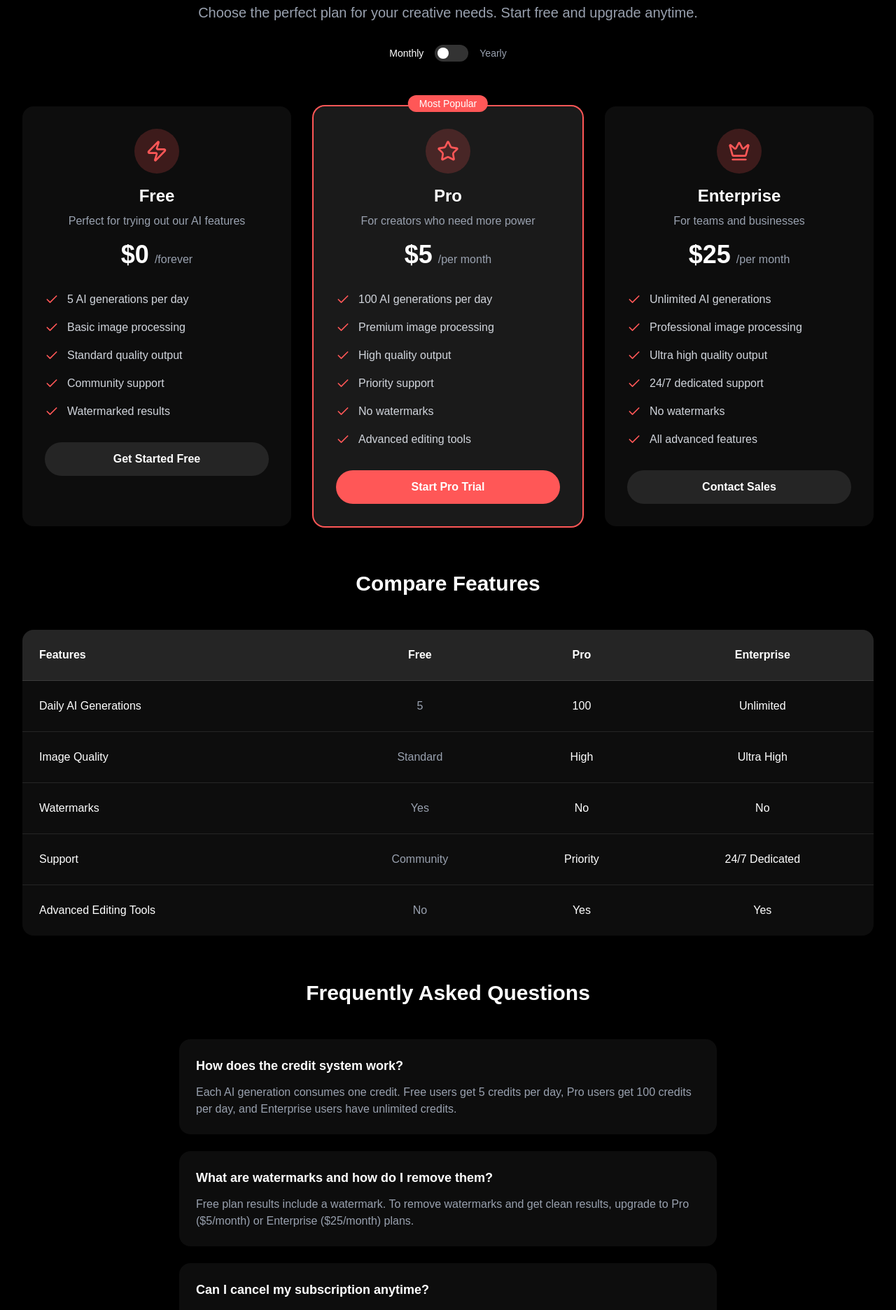
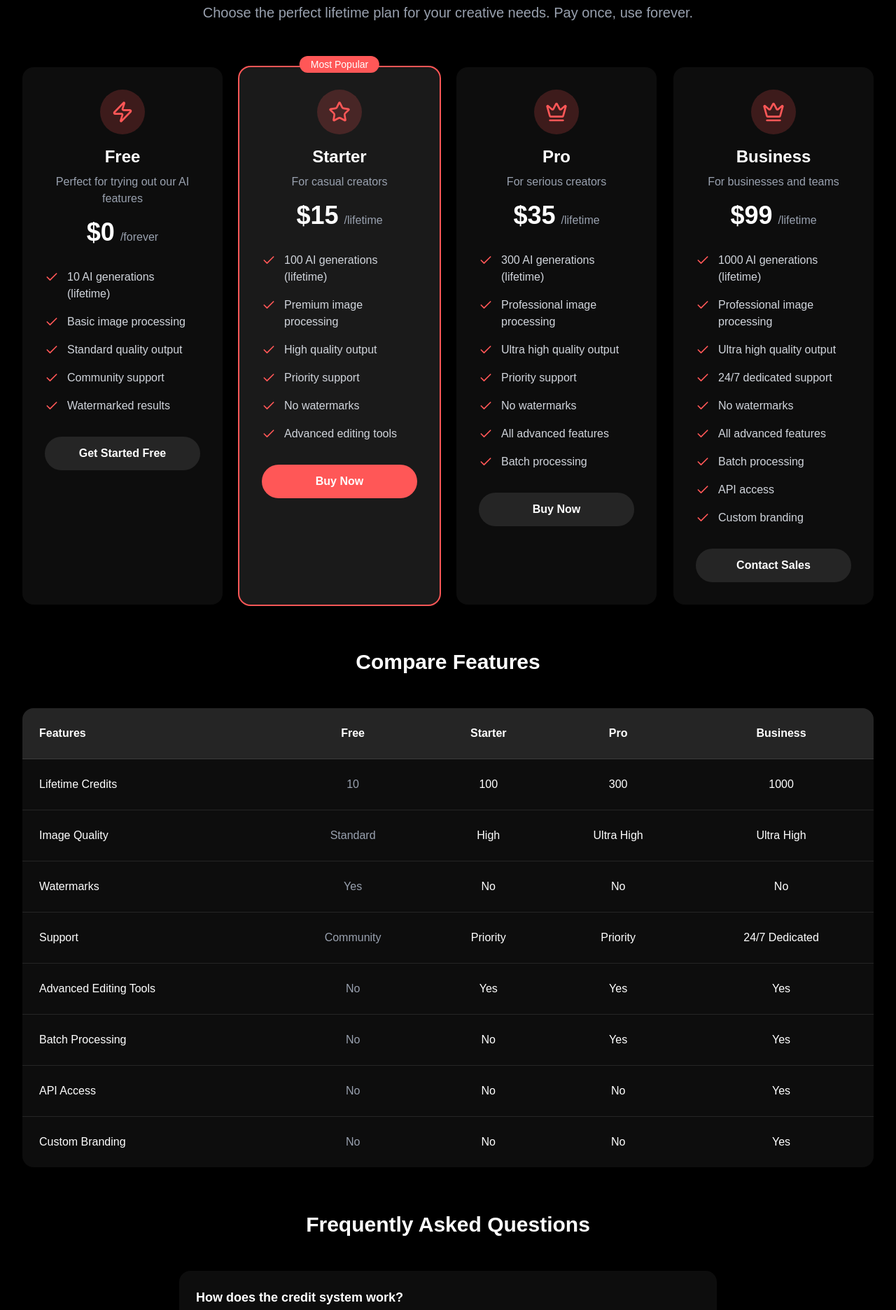
Before and after one commit to calfitai/mrphus, a Next.js app: page /pricing in a window 1280 px wide. Shown: the part 160-2032 px from the top of the page at 70% size. Built offline with nearby package versions, Linux system fonts and the light colour scheme.

Commit message:
MAJOR: Redesign pricing with lifetime plans - remove daily limits, add realistic pricing based on API costs, 4-tier structure

```diff
--- a/src/app/pricing/page.tsx
+++ b/src/app/pricing/page.tsx
@@ -14,14 +14,14 @@ const pricingPlans = [
     description: 'Perfect for trying out our AI features',
     icon: Zap,
     features: [
-      '5 AI generations per day',
+      '10 AI generations (lifetime)',
       'Basic image processing',
       'Standard quality output',
       'Community support',
       'Watermarked results'
     ],
     limitations: [
-      'Limited to 5 generations daily',
+      'Limited to 10 generations total',
       'Standard processing speed',
       'Basic support only'
     ],
@@ -29,14 +29,14 @@ const pricingPlans = [
     popular: false
   },
   {
-    id: 'pro',
-    name: 'Pro',
-    price: '$5',
-    period: 'per month',
-    description: 'For creators who need more power',
+    id: 'starter',
+    name: 'Starter',
+    price: '$15',
+    period: 'lifetime',
+    description: 'For casual creators',
     icon: Star,
     features: [
-      '100 AI generations per day',
+      '100 AI generations (lifetime)',
       'Premium image processing',
       'High quality output',
       'Priority support',
@@ -44,23 +44,46 @@ const pricingPlans = [
       'Advanced editing tools'
     ],
     limitations: [],
-    cta: 'Start Pro Trial',
+    cta: 'Buy Now',
     popular: true
   },
   {
-    id: 'enterprise',
-    name: 'Enterprise',
-    price: '$25',
-    period: 'per month',
-    description: 'For teams and businesses',
+    id: 'pro',
+    name: 'Pro',
+    price: '$35',
+    period: 'lifetime',
+    description: 'For serious creators',
     icon: Crown,
     features: [
-      'Unlimited AI generations',
+      '300 AI generations (lifetime)',
+      'Professional image processing',
+      'Ultra high quality output',
+      'Priority support',
+      'No watermarks',
+      'All advanced features',
+      'Batch processing'
+    ],
+    limitations: [],
+    cta: 'Buy Now',
+    popular: false
+  },
+  {
+    id: 'business',
+    name: 'Business',
+    price: '$99',
+    period: 'lifetime',
+    description: 'For businesses and teams',
+    icon: Crown,
+    features: [
+      '1000 AI generations (lifetime)',
       'Professional image processing',
       'Ultra high quality output',
       '24/7 dedicated support',
       'No watermarks',
-      'All advanced features'
+      'All advanced features',
+      'Batch processing',
+      'API access',
+      'Custom branding'
     ],
     limitations: [],
     cta: 'Contact Sales',
@@ -71,36 +94,35 @@ const pricingPlans = [
 const faqs = [
   {
     question: 'How does the credit system work?',
-    answer: 'Each AI generation consumes one credit. Free users get 5 credits per day, Pro users get 100 credits per day, and Enterprise users have unlimited credits.'
+    answer: 'Each AI generation consumes one credit. Free users get 10 credits lifetime, Starter plan gives 100 credits lifetime, Pro plan gives 300 credits lifetime, and Business plan gives 1000 credits lifetime.'
   },
   {
     question: 'What are watermarks and how do I remove them?',
-    answer: 'Free plan results include a watermark. To remove watermarks and get clean results, upgrade to Pro ($5/month) or Enterprise ($25/month) plans.'
+    answer: 'Free plan results include a watermark. To remove watermarks and get clean results, upgrade to any paid plan (Starter $15, Pro $35, or Business $99).'
   },
   {
-    question: 'Can I cancel my subscription anytime?',
-    answer: 'Yes, you can cancel your subscription at any time. You\'ll continue to have access to your plan features until the end of your billing period.'
+    question: 'Are these really lifetime plans?',
+    answer: 'Yes! All our plans are one-time payments with lifetime access. No monthly subscriptions, no recurring charges. Pay once and use forever.'
   },
   {
     question: 'What payment methods do you accept?',
-    answer: 'We accept all major credit cards and PayPal for all plans.'
-  },
-  {
-    question: 'Is there a free trial for paid plans?',
-    answer: 'Yes! Pro plan comes with a 7-day free trial. Enterprise plans include a 14-day free trial.'
+    answer: 'We accept all major credit cards, PayPal, and cryptocurrency for all plans.'
   },
   {
     question: 'Do you offer refunds?',
-    answer: 'We offer a 30-day money-back guarantee for all paid plans. If you\'re not satisfied, contact our support team.'
+    answer: 'We offer a 30-day money-back guarantee for all paid plans. If you\'re not satisfied, contact our support team for a full refund.'
   },
   {
-    question: 'Can I upgrade or downgrade my plan?',
-    answer: 'Yes, you can change your plan at any time. Upgrades take effect immediately, downgrades take effect at the next billing cycle.'
+    question: 'Can I upgrade my plan later?',
+    answer: 'Yes, you can upgrade to a higher plan anytime. We\'ll credit your previous purchase towards the new plan.'
+  },
+  {
+    question: 'What happens if I run out of credits?',
+    answer: 'You can purchase additional credit packs or upgrade to a higher plan. Credits never expire and can be used anytime.'
   }
 ];
 
 export default function PricingPage() {
-  const [billingPeriod, setBillingPeriod] = React.useState('monthly');
 
   return (
     <div className="min-h-screen bg-black text-white">
@@ -129,35 +151,12 @@ export default function PricingPage() {
               Simple, Transparent Pricing
             </h2>
             <p className="text-xl text-gray-400 max-w-3xl mx-auto mb-8">
-              Choose the perfect plan for your creative needs. Start free and upgrade anytime.
+              Choose the perfect lifetime plan for your creative needs. Pay once, use forever.
             </p>
-
-            {/* Billing Toggle */}
-            <div className="flex items-center justify-center space-x-4 mb-8">
-              <span className={`text-sm ${billingPeriod === 'monthly' ? 'text-white' : 'text-gray-400'}`}>
-                Monthly
-              </span>
-              <button
-                onClick={() => setBillingPeriod(billingPeriod === 'monthly' ? 'yearly' : 'monthly')}
-                className="relative w-12 h-6 bg-white/20 rounded-full transition-colors"
-              >
-                <div className={`absolute top-1 left-1 w-4 h-4 bg-white rounded-full transition-transform ${
-                  billingPeriod === 'yearly' ? 'translate-x-6' : ''
-                }`} />
-              </button>
-              <span className={`text-sm ${billingPeriod === 'yearly' ? 'text-white' : 'text-gray-400'}`}>
-                Yearly
-              </span>
-              {billingPeriod === 'yearly' && (
-                <span className="text-xs bg-[#ff5757] text-white px-2 py-1 rounded-full">
-                  Save 20%
-                </span>
-              )}
-            </div>
           </div>
 
           {/* Pricing Cards */}
-          <div className="grid grid-cols-1 md:grid-cols-3 gap-8 mb-16">
+          <div className="grid grid-cols-1 md:grid-cols-2 lg:grid-cols-4 gap-6 mb-16">
             {pricingPlans.map((plan) => {
               const Icon = plan.icon;
               return (
@@ -183,15 +182,8 @@ export default function PricingPage() {
                     <h3 className="text-2xl font-bold text-white mb-2">{plan.name}</h3>
                     <p className="text-gray-400 mb-4">{plan.description}</p>
                     <div className="mb-4">
-                      <span className="text-4xl font-bold text-white">
-                        {billingPeriod === 'yearly' && plan.id !== 'free'
-                          ? `$${Math.round(parseInt(plan.price.replace('$', '')) * 10 * 0.8)}`
-                          : plan.price
-                        }
-                      </span>
-                      <span className="text-gray-400 ml-2">
-                        /{billingPeriod === 'yearly' && plan.id !== 'free' ? 'year' : plan.period}
-                      </span>
+                      <span className="text-4xl font-bold text-white">{plan.price}</span>
+                      <span className="text-gray-400 ml-2">/{plan.period}</span>
                     </div>
                   </div>
 
@@ -229,23 +221,28 @@ export default function PricingPage() {
                     <tr>
                       <th className="text-left p-6 font-semibold">Features</th>
                       <th className="text-center p-6 font-semibold">Free</th>
+                      <th className="text-center p-6 font-semibold">Starter</th>
                       <th className="text-center p-6 font-semibold">Pro</th>
-                      <th className="text-center p-6 font-semibold">Enterprise</th>
+                      <th className="text-center p-6 font-semibold">Business</th>
                     </tr>
                   </thead>
                   <tbody>
                     {[
-                      ['Daily AI Generations', '5', '100', 'Unlimited'],
-                      ['Image Quality', 'Standard', 'High', 'Ultra High'],
-                      ['Watermarks', 'Yes', 'No', 'No'],
-                      ['Support', 'Community', 'Priority', '24/7 Dedicated'],
-                      ['Advanced Editing Tools', 'No', 'Yes', 'Yes']
-                    ].map(([feature, free, pro, enterprise], index) => (
+                      ['Lifetime Credits', '10', '100', '300', '1000'],
+                      ['Image Quality', 'Standard', 'High', 'Ultra High', 'Ultra High'],
+                      ['Watermarks', 'Yes', 'No', 'No', 'No'],
+                      ['Support', 'Community', 'Priority', 'Priority', '24/7 Dedicated'],
+                      ['Advanced Editing Tools', 'No', 'Yes', 'Yes', 'Yes'],
+                      ['Batch Processing', 'No', 'No', 'Yes', 'Yes'],
+                      ['API Access', 'No', 'No', 'No', 'Yes'],
+                      ['Custom Branding', 'No', 'No', 'No', 'Yes']
+                    ].map(([feature, free, starter, pro, business], index) => (
                       <tr key={index} className="border-t border-white/10">
                         <td className="p-6 font-medium">{feature}</td>
                         <td className="p-6 text-center text-gray-400">{free}</td>
+                        <td className="p-6 text-center text-white">{starter}</td>
                         <td className="p-6 text-center text-white">{pro}</td>
-                        <td className="p-6 text-center text-white">{enterprise}</td>
+                        <td className="p-6 text-center text-white">{business}</td>
                       </tr>
                     ))}
                   </tbody>
```
